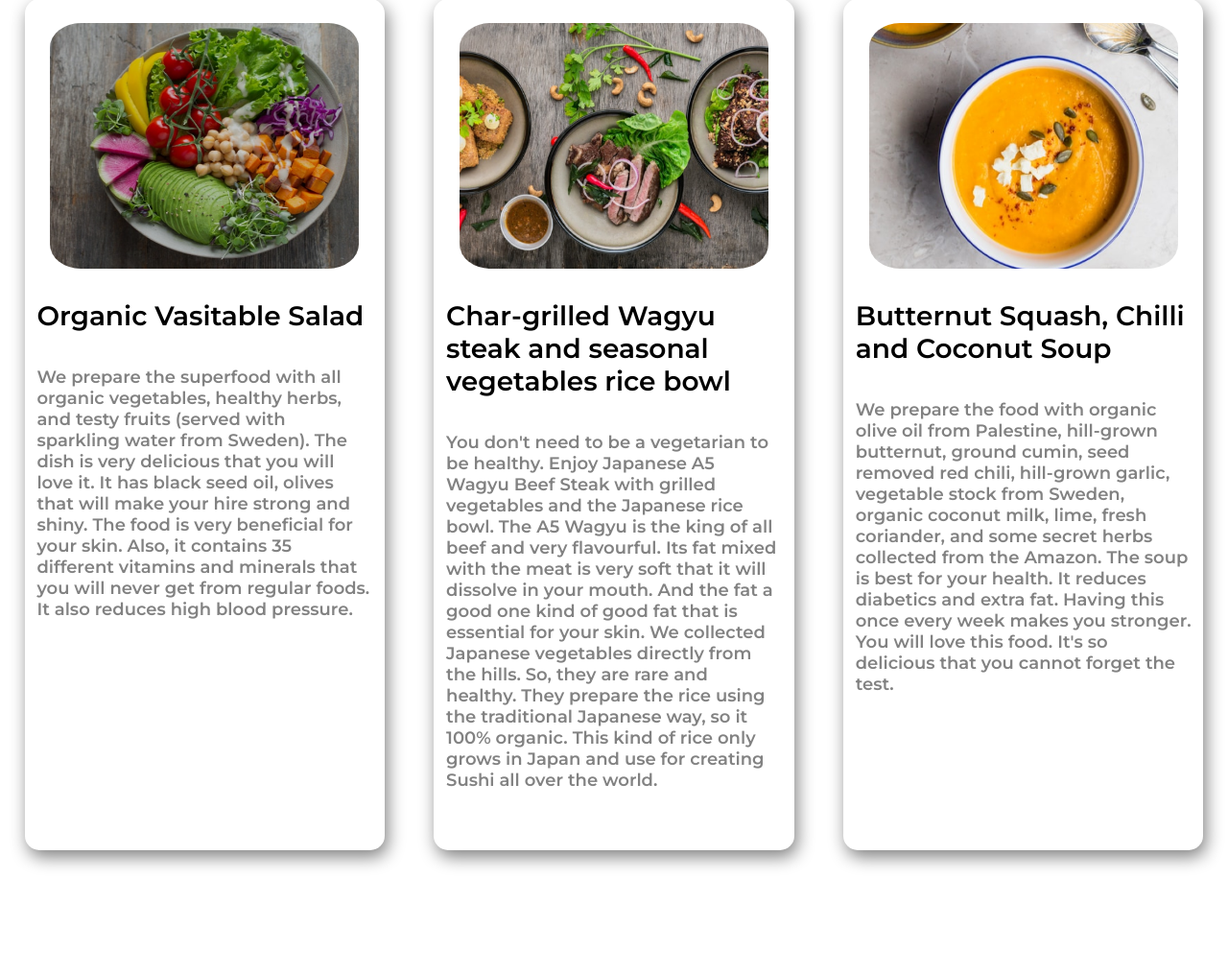
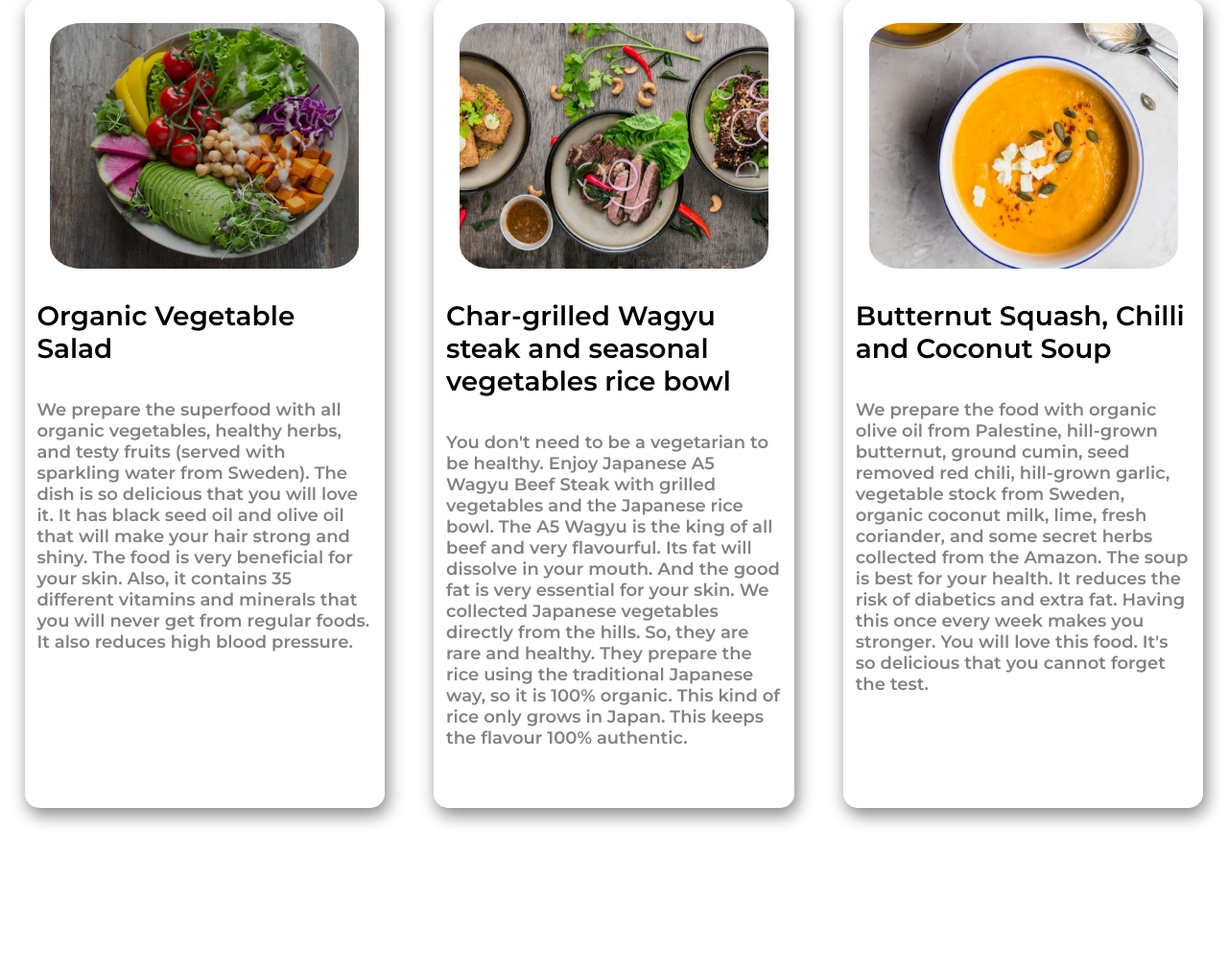
Before and after one commit to sajidmahamud835/food-network, a plain HTML site: page index.html in a window 1280 px wide. Shown: the part 1880-2895 px from the top of the page at 96% size. Drawn offline with Linux system fonts and the light colour scheme.

Commit message:
correction

```diff
--- a/index.html
+++ b/index.html
@@ -25,7 +25,7 @@
             <a class="call-to-action-button" href="#order">Order Food</a>
         </div>
         <div class="half-width">
-            <img src="image/model-eating-food.png" alt="A Girl Eating Superfood">
+            <img id="resized-image" src="image/model-eating-food.png" alt="A Girl Eating Superfood">
         </div>
     </section>
     <section id="about">
@@ -33,7 +33,7 @@
             <h2>About Me</h2>
             <p>Hello, I'm Sofia, a home cook. I cook superfoods. These foods are very healthy and delicious. I use rare
                 and beneficial herbs, vegetables, organic rice, and beans. I use A5 wagyu beef for meat that provides
-                all essential amino acids. Order now to try our new superfood.
+                all essential amino acids. Order now to try our new superfood today!
             </p>
 
             <a class="call-to-action-button" href="#contact">Contact Me</a>
@@ -49,10 +49,11 @@
         <div id="flex">
             <div class="recipe-box">
                 <img src="image/recipe/salad.png" alt="">
-                <h3>Organic Vasitable Salad</h3>
+                <h3>Organic Vegetable Salad</h3>
                 <p>We prepare the superfood with all organic vegetables, healthy herbs, and testy fruits (served with
-                    sparkling water from Sweden). The dish is very delicious that you will love it. It has black seed
-                    oil, olives that will make your hire strong and shiny. The food is very beneficial for your skin.
+                    sparkling water from Sweden). The dish is so delicious that you will love it. It has black seed
+                    oil and olive oil that will make your hair strong and shiny. The food is very beneficial for your
+                    skin.
                     Also, it contains 35 different vitamins and minerals that you will never get from regular foods. It
                     also reduces high blood pressure.</p>
             </div>
@@ -61,11 +62,11 @@
                 <h3>Char-grilled Wagyu steak and seasonal vegetables rice bowl</h3>
                 <p>You don't need to be a vegetarian to be healthy. Enjoy Japanese A5 Wagyu Beef Steak with grilled
                     vegetables and the Japanese rice bowl. The A5 Wagyu is the king of all beef and very
-                    flavourful. Its fat mixed with the meat is very soft that it will dissolve in your mouth. And the
-                    fat a good one kind of good fat that is essential for your skin. We collected Japanese vegetables
+                    flavourful. Its fat will dissolve in your mouth. And the good fat is very essential for your skin.
+                    We collected Japanese vegetables
                     directly from the hills. So, they are rare and healthy. They prepare the rice using the traditional
-                    Japanese way, so it 100% organic. This kind of rice only grows in Japan and use for creating Sushi
-                    all over the world.
+                    Japanese way, so it is 100% organic. This kind of rice only grows in Japan. This keeps the flavour
+                    100% authentic.
                 </p>
             </div>
             <div class="recipe-box">
@@ -74,7 +75,8 @@
                 <p>We prepare the food with organic olive oil from Palestine, hill-grown butternut, ground cumin, seed
                     removed red chili, hill-grown garlic, vegetable stock from Sweden, organic coconut milk, lime, fresh
                     coriander, and some secret herbs collected from the Amazon. The soup is best for your health.
-                    It reduces diabetics and extra fat. Having this once every week makes you stronger. You will love
+                    It reduces the risk of diabetics and extra fat. Having this once every week makes you stronger. You
+                    will love
                     this food. It's so delicious that you cannot forget the test.
                 </p>
             </div>
--- a/styles/style.css
+++ b/styles/style.css
@@ -16,9 +16,8 @@ h3{
 }
 p{
     font-size: 18px;
-    font-weight: normal;
     color: #828282;
-    margin: 2em 0em;
+    margin: 2em 0;
 }
 section{
     margin-bottom: 150px;
@@ -30,7 +29,7 @@ section{
     width: 50%;
     margin-left: 100px;
 }
-.half-width img{
+#resized-image{
     width: 80%;
 }
 .call-to-action-button{
```
